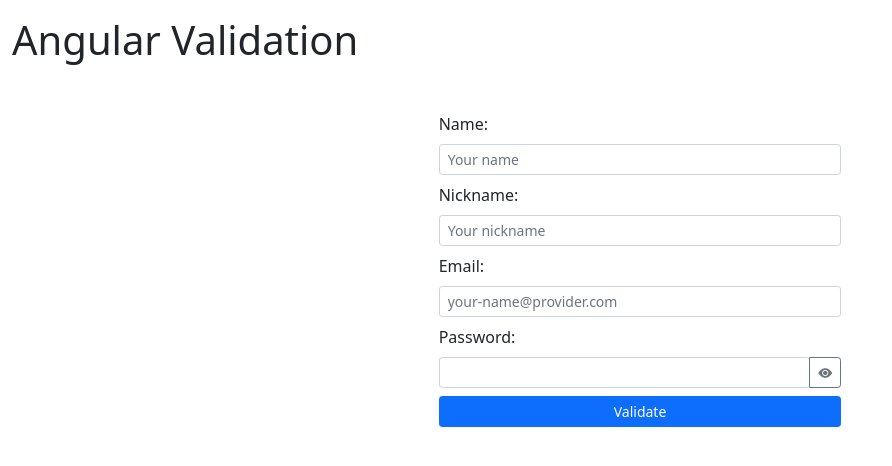
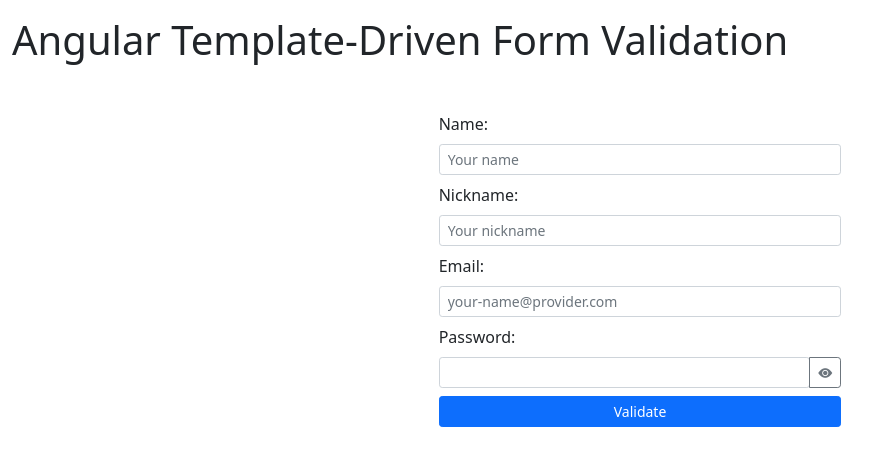
Before and after one commit to rodrigokamada/angular-template-driven-form-validation, an Angular app: page / in a window 1280 px wide. Shown: the top 466 px of the page, without its empty margins (0-892 px from the left). Built offline with nearby package versions, Linux system fonts and the light colour scheme.

Commit message:
Changing the repository name.

```diff
--- a/src/app/app.component.html
+++ b/src/app/app.component.html
@@ -1,5 +1,5 @@
 <div class="container-fluid py-3">
-  <h1>Angular Validation</h1>
+  <h1>Angular Template-Driven Form Validation</h1>
 
   <div class="row justify-content-center my-5">
     <div class="col-4">
```
